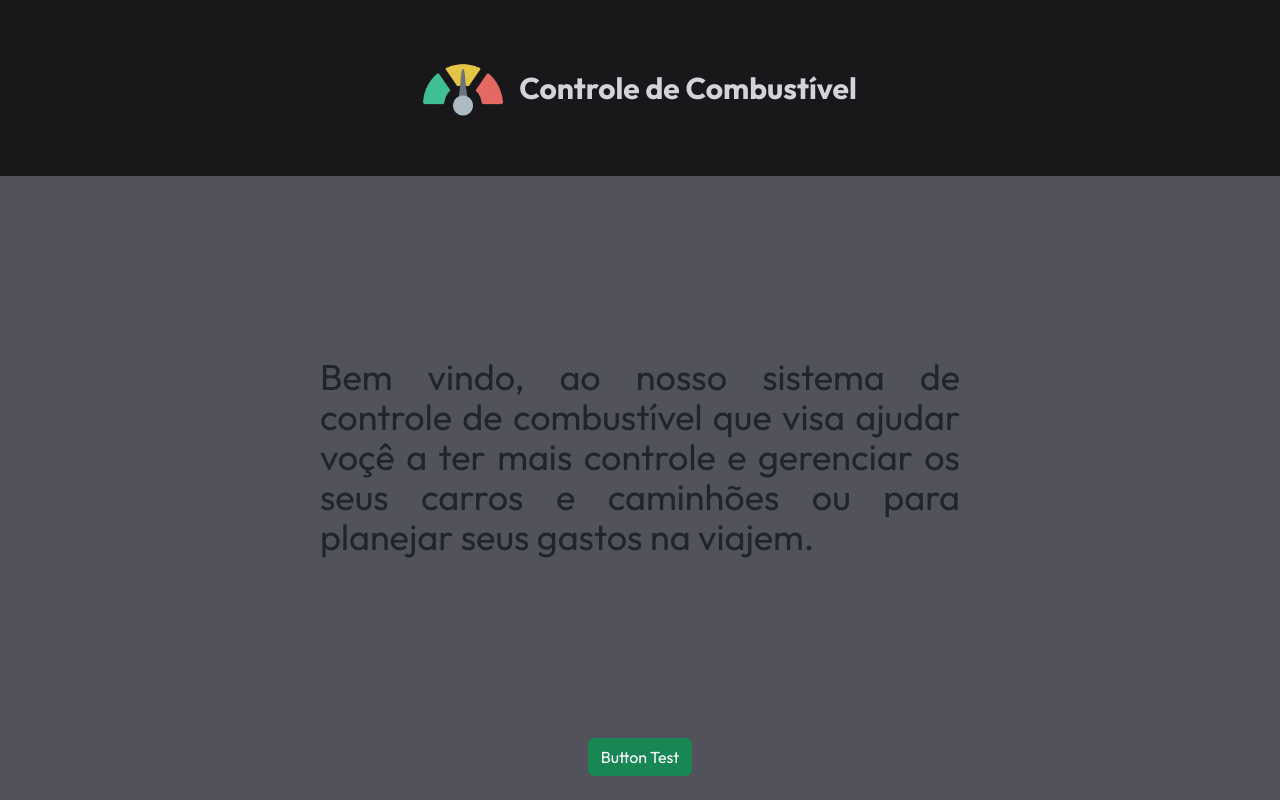
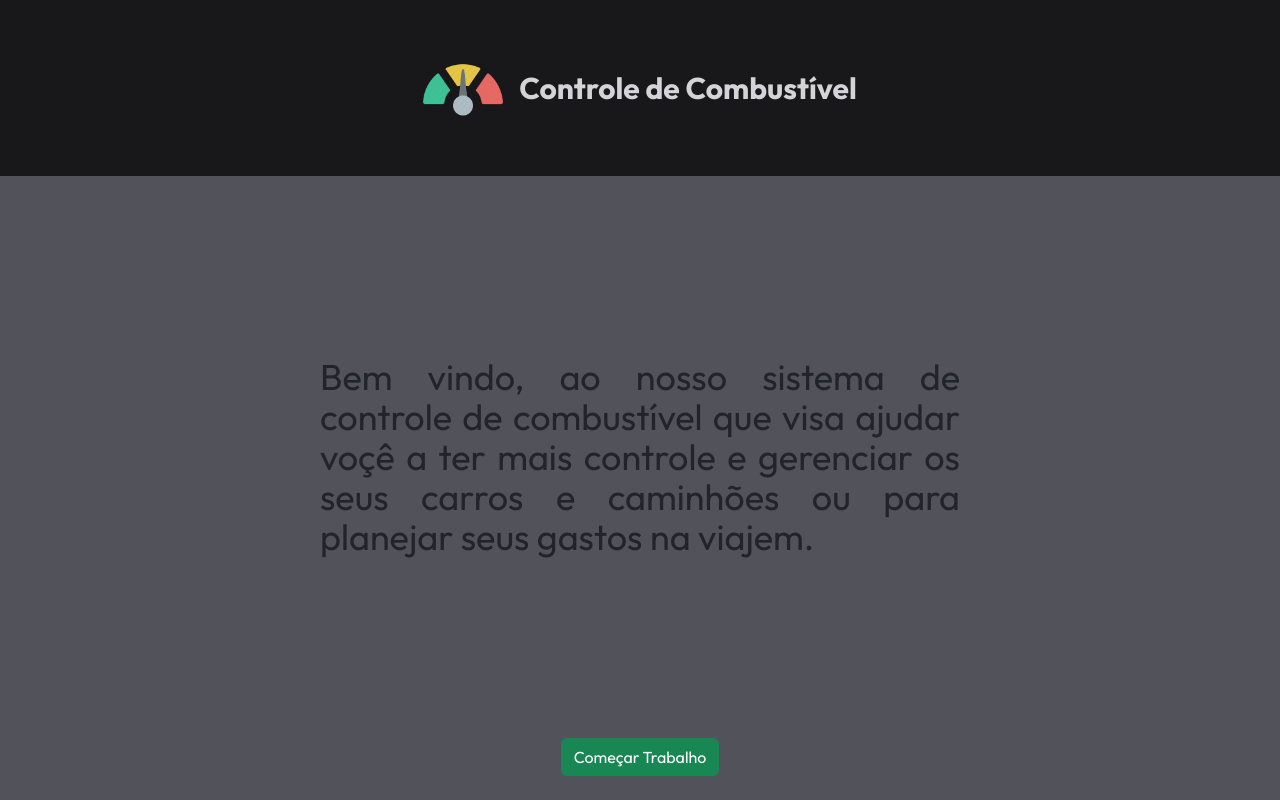
Before and after one commit to Andre-Oliveiraa/Controle_de_Combustivel, a React (Vite) app: page / in a window 1280 px wide. Built offline with nearby package versions, Linux system fonts and the light colour scheme.

Commit message:
Modificações de componentes

```diff
--- a/src/routes/homepage.tsx
+++ b/src/routes/homepage.tsx
@@ -23,6 +23,12 @@ interface PropsObjectInfo{
 export default function HomePage() {
 
   const [infoAll, SetInfoAll] = useState<PropsObjectInfo>()
+  const [ValueFull, SetValueFull] = useState<any>()
+  const [ValueForPart, SetValueForPart] = useState<any>()
+  const [TotalValue, SetTotalValue] = useState<any>('0')
+  const [] = useState()
+  const [] = useState()
+  const [] = useState()
 
   const { register, handleSubmit } = useForm()
 
@@ -32,6 +38,11 @@ export default function HomePage() {
   }
 
   const fuel = ['Gasolina Comum', 'Gasolina Aditivada', 'Álcool - Etanol', 'Diesel']
+
+  function TotalFull(){
+    var total = ValueFull / ValueForPart
+    SetTotalValue(total.toFixed(2))
+  }
 
   return (
     <div className='h-screen flex flex-col justify-between bg-zinc-600 font-outfit'>
@@ -121,6 +132,9 @@ export default function HomePage() {
                   required
                   {...register('moneyFuel')}
                   min={0}
+                  onChange={e => SetValueFull(e.target.value)}
+                  pattern={"[0-9]+([,\.][0-9]+)?"}
+                  step={"any"}
                 />
               </FloatingLabel>
             </InputGroup>
@@ -140,6 +154,9 @@ export default function HomePage() {
                   required
                   {...register('moneyLitro')}
                   min={0}
+                  onChange={e => SetValueForPart(e.target.value)}
+                  pattern={"[0-9]+([,\.][0-9]+)?"}
+                  step={"any"}
                 />
               </FloatingLabel>
             </InputGroup>
@@ -157,9 +174,10 @@ export default function HomePage() {
                   placeholder='Ex: 10L'
                   aria-describedby="km final"
                   disabled
+                  value={TotalValue}
                 />
               </FloatingLabel>
-              <Button variant='success'>Calcular</Button>
+              <Button variant='success' onClick={TotalFull}>Calcular</Button>
             </InputGroup>
           </div>
         </div>
--- a/src/routes/mainwindows.tsx
+++ b/src/routes/mainwindows.tsx
@@ -18,7 +18,7 @@ export default function MainWindows() {
 
       <p className='text-4xl w-1/2 my-1 text-justify'>Bem vindo, ao nosso sistema de controle de combustível que visa ajudar voçê a ter mais controle e gerenciar os seus carros e caminhões ou para planejar seus gastos na viajem. </p>
       <Link to={'homepage'} className='my-4'>
-      <Button variant='success'>Button Test</Button>
+      <Button variant='success'>Começar Trabalho</Button>
      </Link>
     </div>
   )
```
